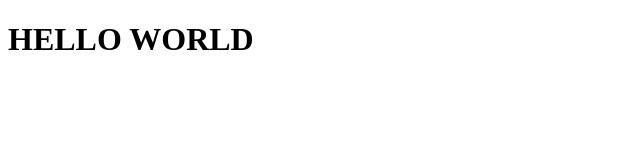
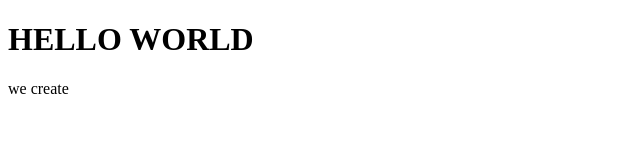
Before and after one commit to ikefix/creative-site, a plain HTML site: page index.html in a window 1280 px wide. Shown: the full height of the page, 0-640 px from the left. Drawn offline with Linux system fonts and the light colour scheme.

Commit message:
started to code with html

```diff
--- a/index.html
+++ b/index.html
@@ -8,5 +8,6 @@
 </head>
 <body>
     <h1>HELLO WORLD</h1>
+    <p>we create</p>
 </body>
 </html>
```
